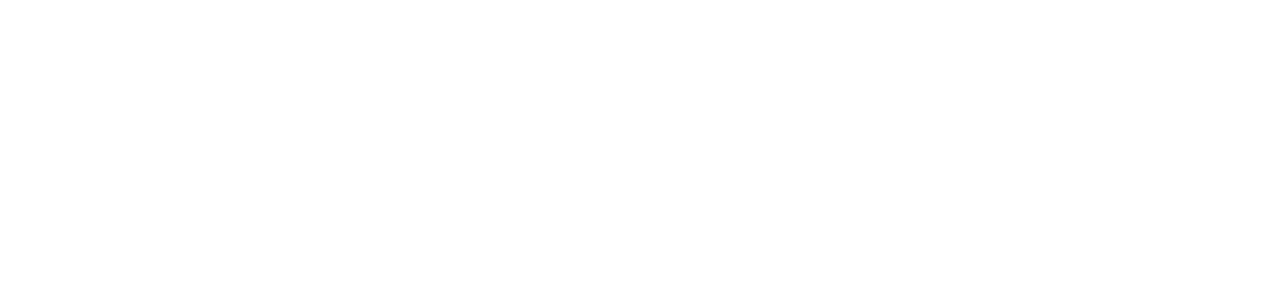
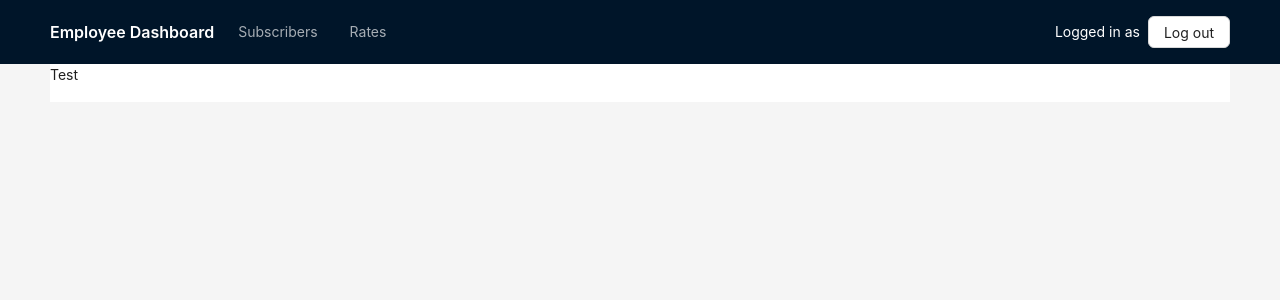
Before and after one commit to Cyphred/iot-power-meter, a React (Vite) app in the folder employee-web/: page /subscribers/1 in a window 1280 px wide. Before the commit this address had no page. Shown: the top 300 px of the page. Built offline with nearby package versions, Linux system fonts and the light colour scheme.

Commit message:
Adds path to subscriber view

```diff
--- a/employee-web/src/App.tsx
+++ b/employee-web/src/App.tsx
@@ -6,6 +6,7 @@ import Layout from "./pages/Layout";
 import Signup from "./pages/Signup";
 import Subscribers from "./pages/Subscribers";
 import Rates from "./pages/Rates";
+import SubscriberFull from "./pages/SubscriberFull";
 
 function App() {
   return (
@@ -16,7 +17,10 @@ function App() {
             <Route path="/login" element={<Login />} />
             <Route path="/signup" element={<Signup />} />
             <Route path="/" element={<Layout />}>
-              <Route path="subscribers" element={<Subscribers />} />
+              <Route path="subscribers">
+                <Route path="" element={<Subscribers />} />
+                <Route path=":subscriberId" element={<SubscriberFull />} />
+              </Route>
               <Route path="rates" element={<Rates />} />
             </Route>
           </Routes>
--- /dev/null
+++ b/employee-web/src/pages/SubscriberFull.tsx
@@ -0,0 +1,5 @@
+const SubscriberFull = () => {
+  return "Test";
+};
+
+export default SubscriberFull;
```
